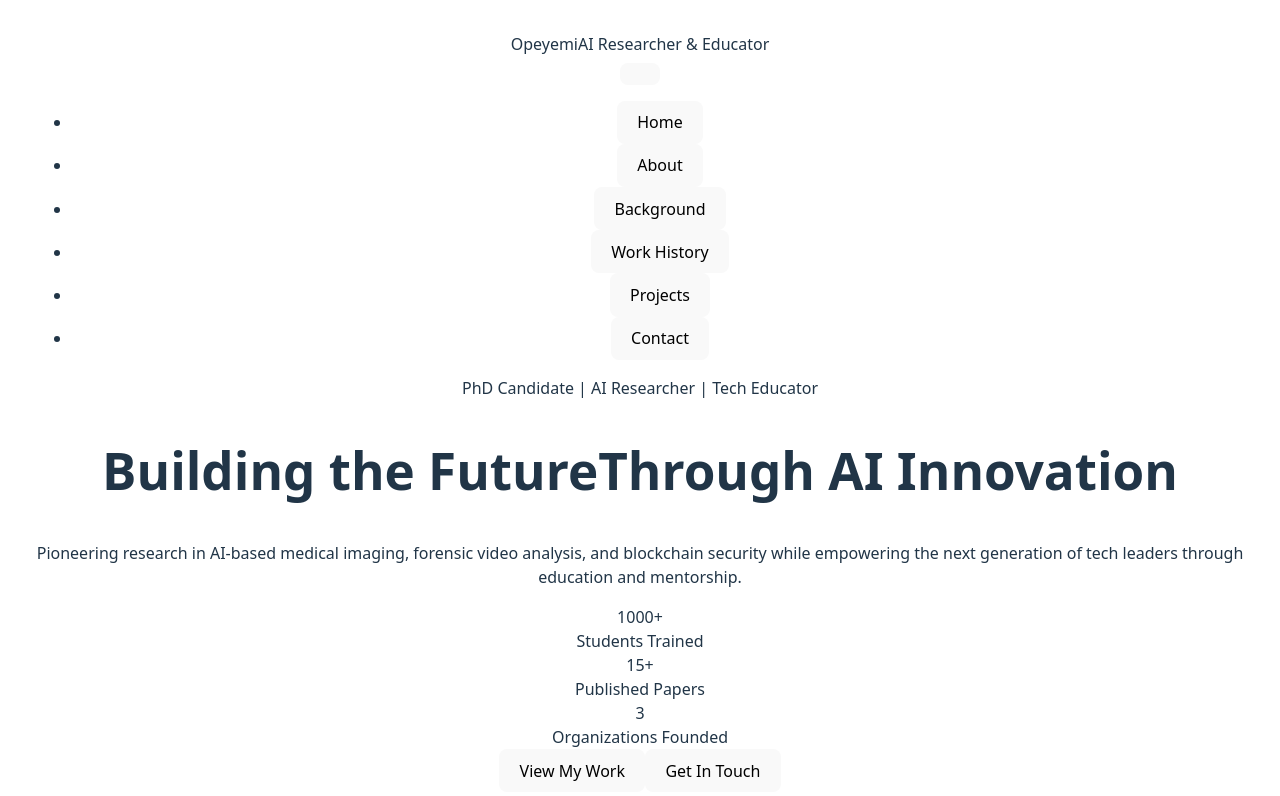
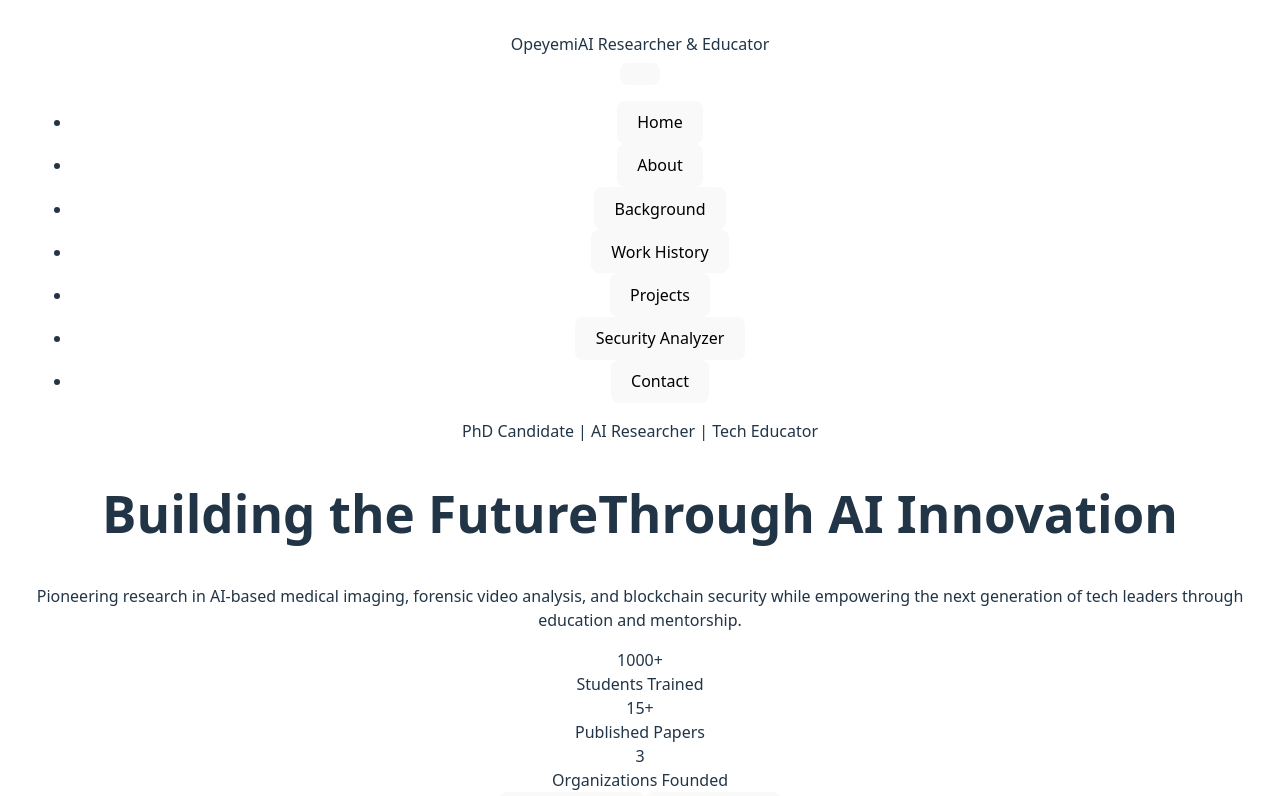
Before and after one commit to opeyemiTaiwo/opeyemiadeniran, a React (Vite) app: page / in a window 1280 px wide. Shown: the top 796 px of the page. Built offline with nearby package versions, Linux system fonts and the light colour scheme.

Commit message:
Update App.jsx

```diff
--- a/src/App.jsx
+++ b/src/App.jsx
@@ -67,6 +67,7 @@
   { id: 'background', label: 'Background' },
   { id: 'work', label: 'Work History' },
   { id: 'projects', label: 'Projects' },
+  { id: 'analyzer', label: 'Security Analyzer' },
   { id: 'contact', label: 'Contact' }
 ]
 
```
Lines whose indentation alone changed are shown as unchanged.
